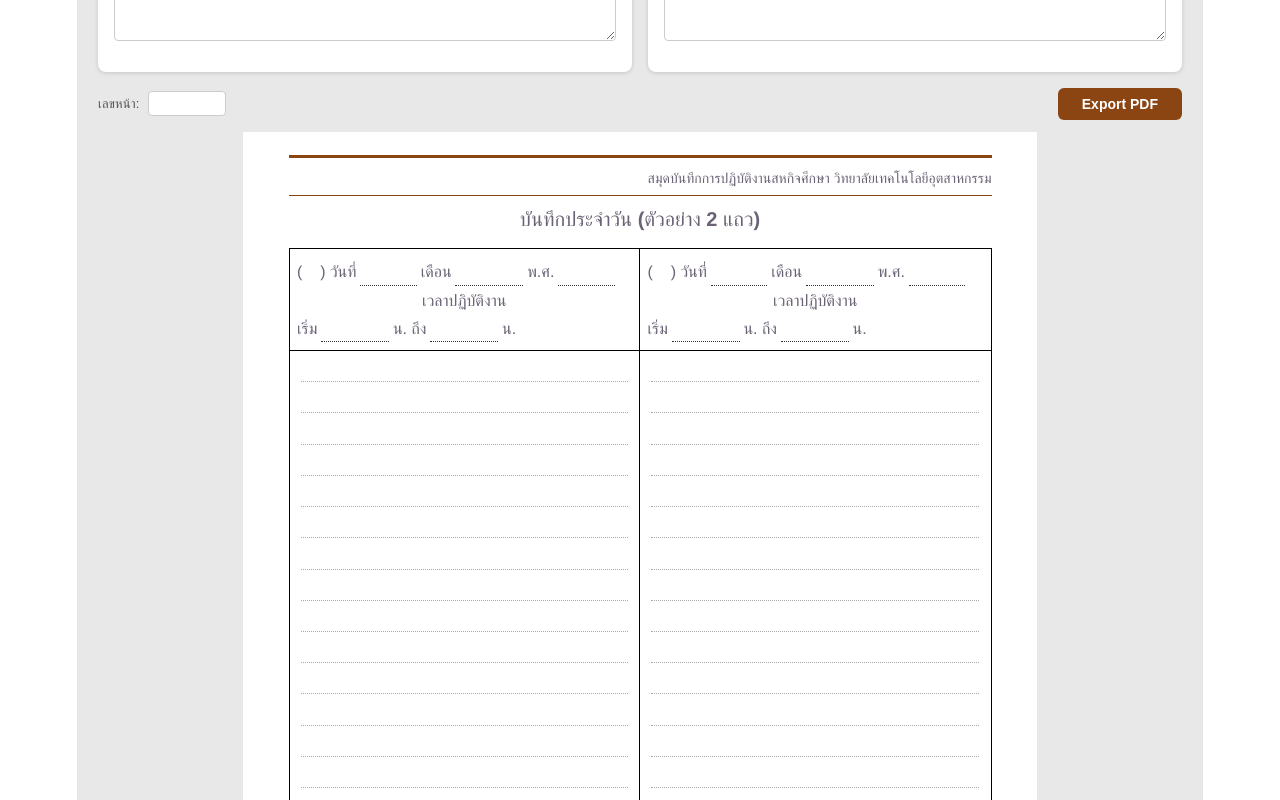
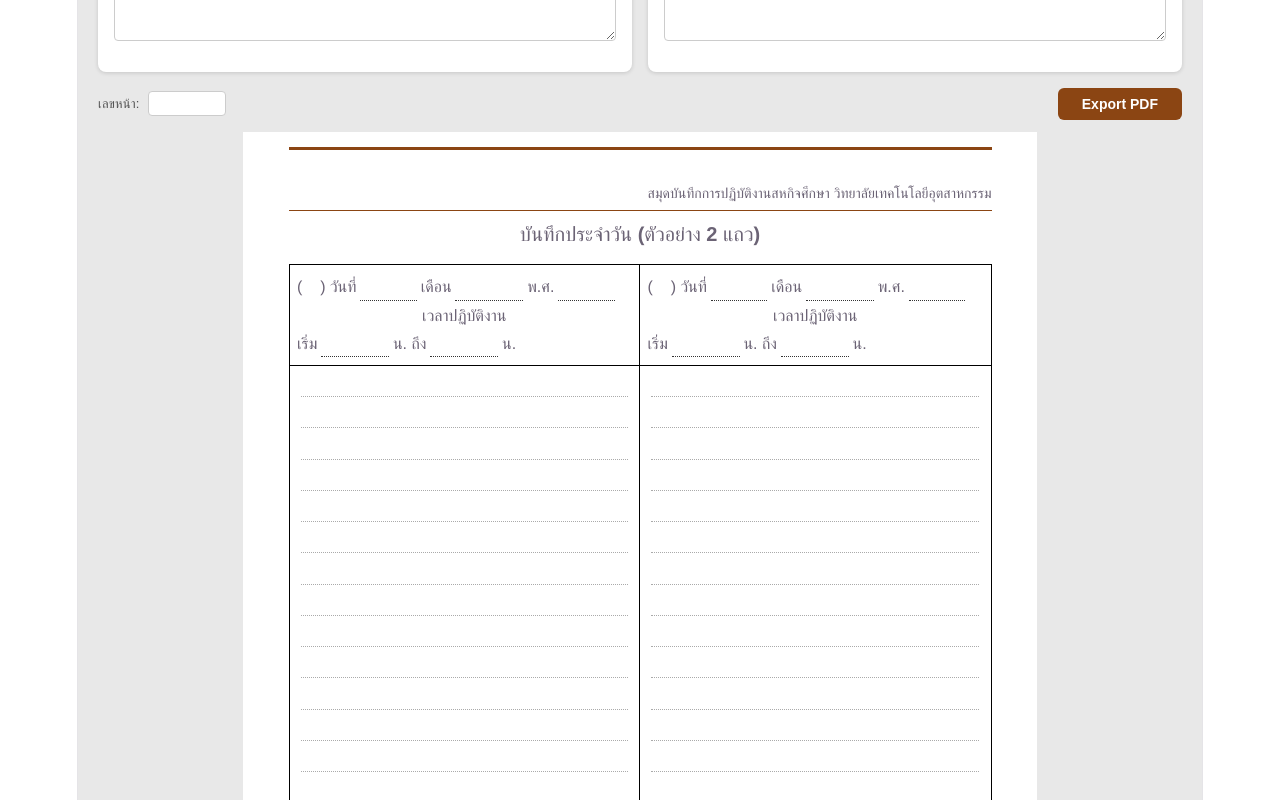
Before and after one commit to Tanongsak-BKK/training, a React (Vite) app: page / in a window 1280 px wide. Shown: the part 540-1340 px from the top of the page. Built offline with nearby package versions, Linux system fonts and the light colour scheme.

Commit message:
Update DailyTwoColumnPage.jsx

```diff
--- a/src/page/DailyTwoColumnPage.jsx
+++ b/src/page/DailyTwoColumnPage.jsx
@@ -175,7 +175,7 @@ export default function DailyTwoColumnPage() {
           height: "297mm",
           background: "#fff",
           margin: "0 auto",
-          padding: "6mm 12mm 12mm",
+          padding: "4mm 12mm 12mm",
           boxSizing: "border-box",
           fontFamily: "'Sarabun', sans-serif",
           position: "relative",
@@ -187,12 +187,12 @@ export default function DailyTwoColumnPage() {
         }}
       >
         {/* PAGE NUMBER top-right */}
-        <div style={{ position: "absolute", top: "1mm", right: "12mm", fontSize: "16px", lineHeight: 1 }}>
+        <div style={{ position: "absolute", top: "7mm", right: "12mm", fontSize: "16px", lineHeight: 1 }}>
           {leftData.page}
         </div>
 
         {/* HEADER LINE 1 – thin brown top bar */}
-        <div style={{ borderTop: "3px solid #8b4513", marginBottom: "2mm" }} />
+        <div style={{ borderTop: "3px solid #8b4513", marginBottom: "8mm" }} />
 
         {/* HEADER TEXT */}
         <div style={{ textAlign: "right", fontSize: "14px", marginBottom: "1mm" }}>
```
